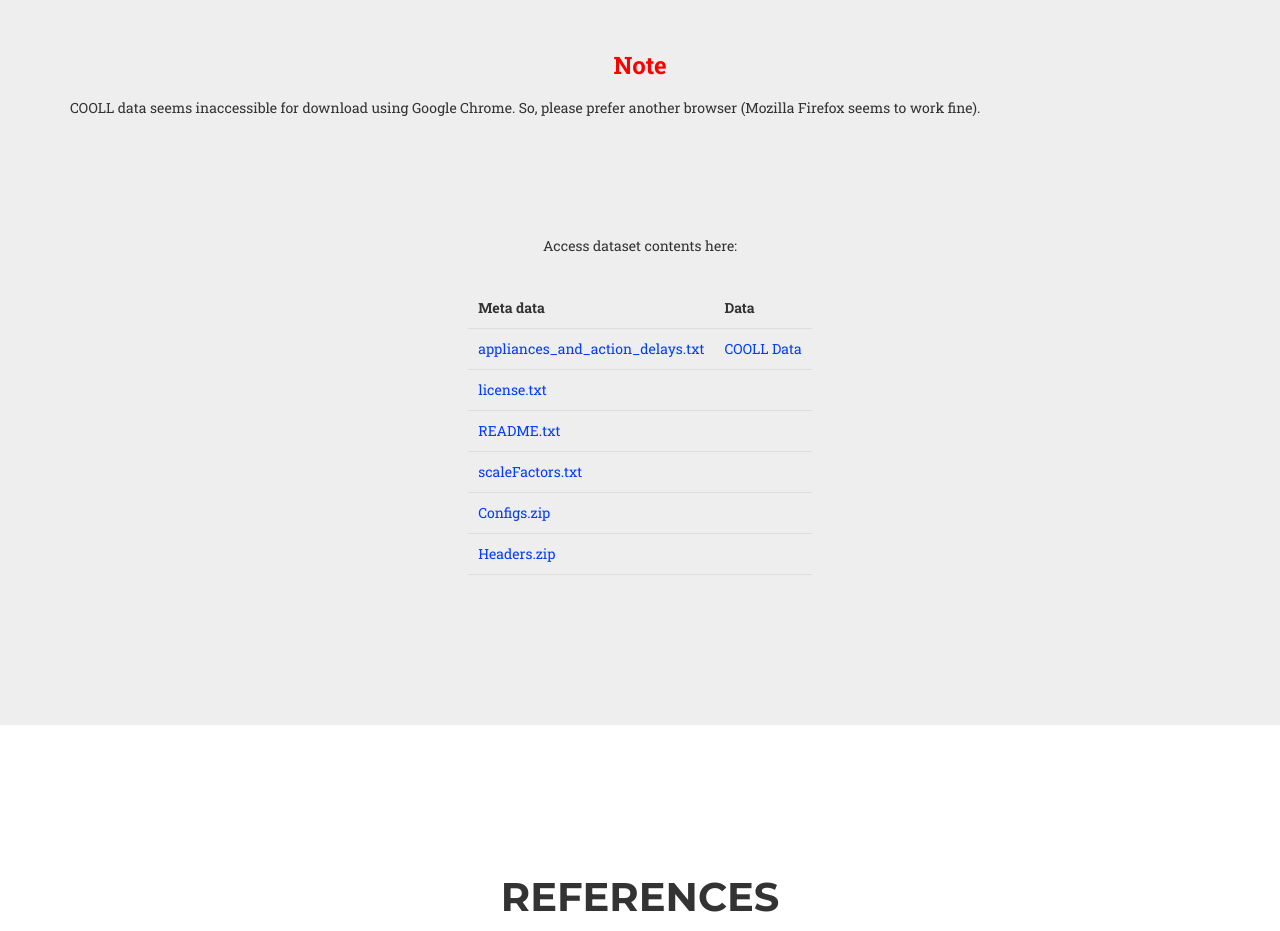
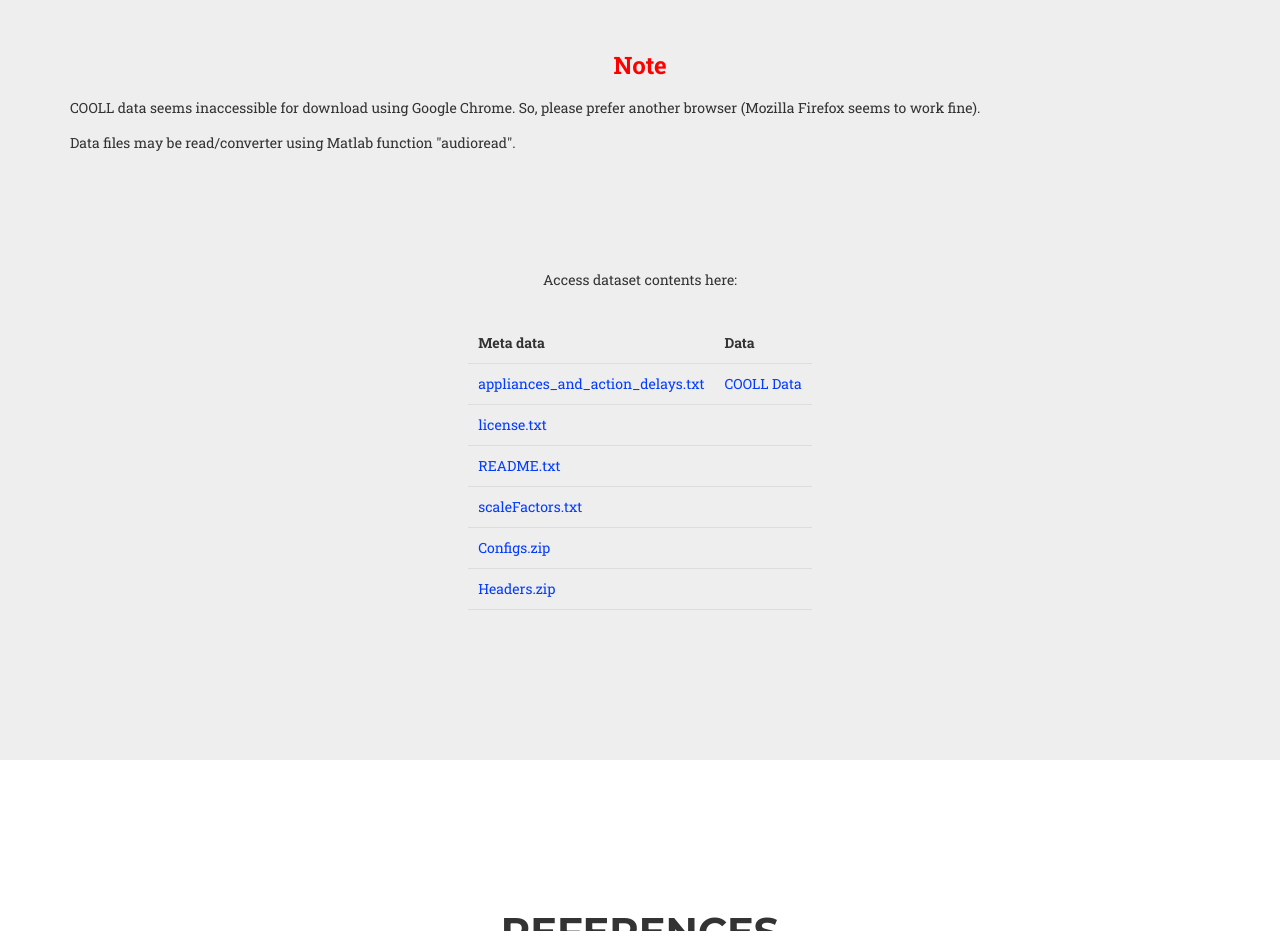
Before and after one commit to coolldataset/coolldataset.github.io, a website: page index.html in a window 1280 px wide. Shown: the part 1500-2431 px from the top of the page. Drawn offline with nearby package versions, Linux system fonts and the light colour scheme; a web font is replaced by a local one.

Commit message:
Update index.html

```diff
--- a/index.html
+++ b/index.html
@@ -117,7 +117,7 @@
 					</p>
 					<p align="left">COOLL data seems inaccessible for download using Google Chrome. So, please prefer another browser (Mozilla Firefox seems to work fine).
 					</p>
-					<p align="left" style="margin-bottom:3cm;>Data files may be read/converter using Matlab function "audioread".
+					<p align="left" style="margin-bottom:3cm;">Data files may be read/converter using Matlab function "audioread".
 					</p>
 					<p>Access dataset contents here:</p>
 					<style>
```
